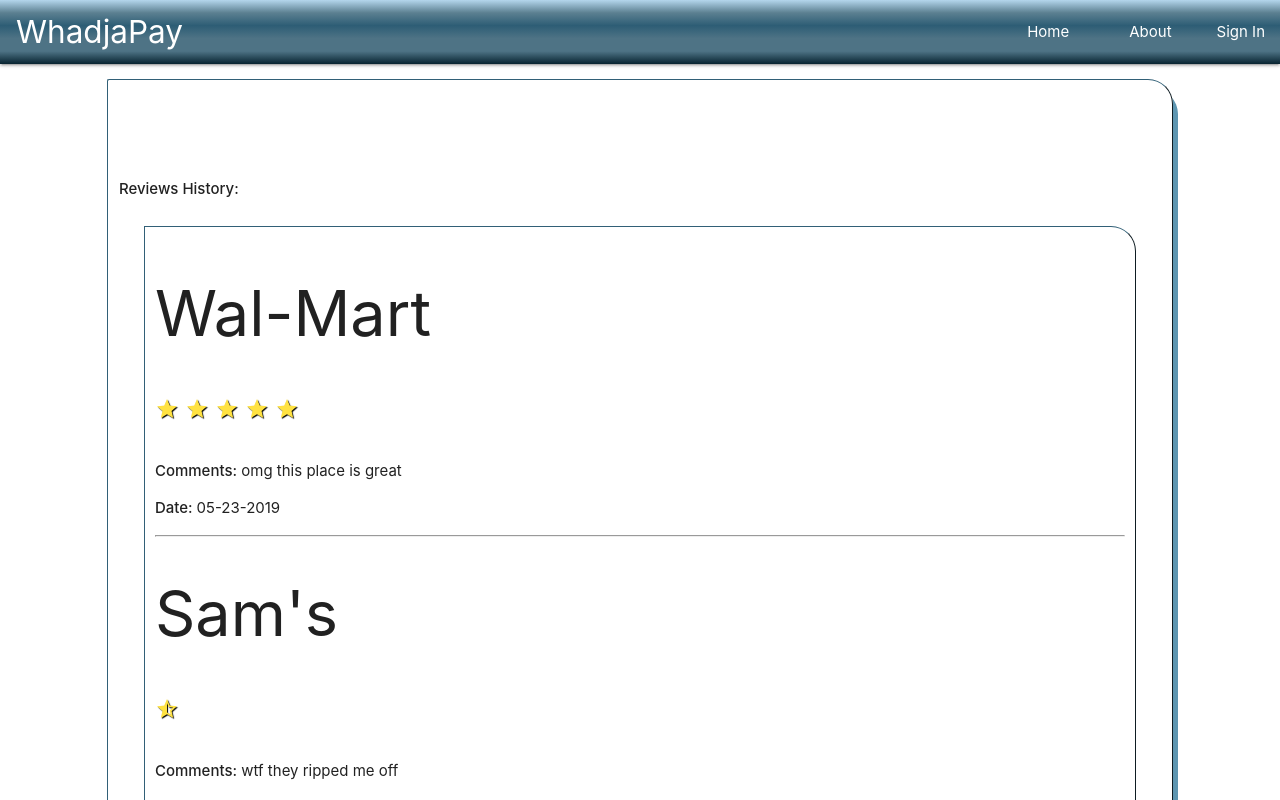
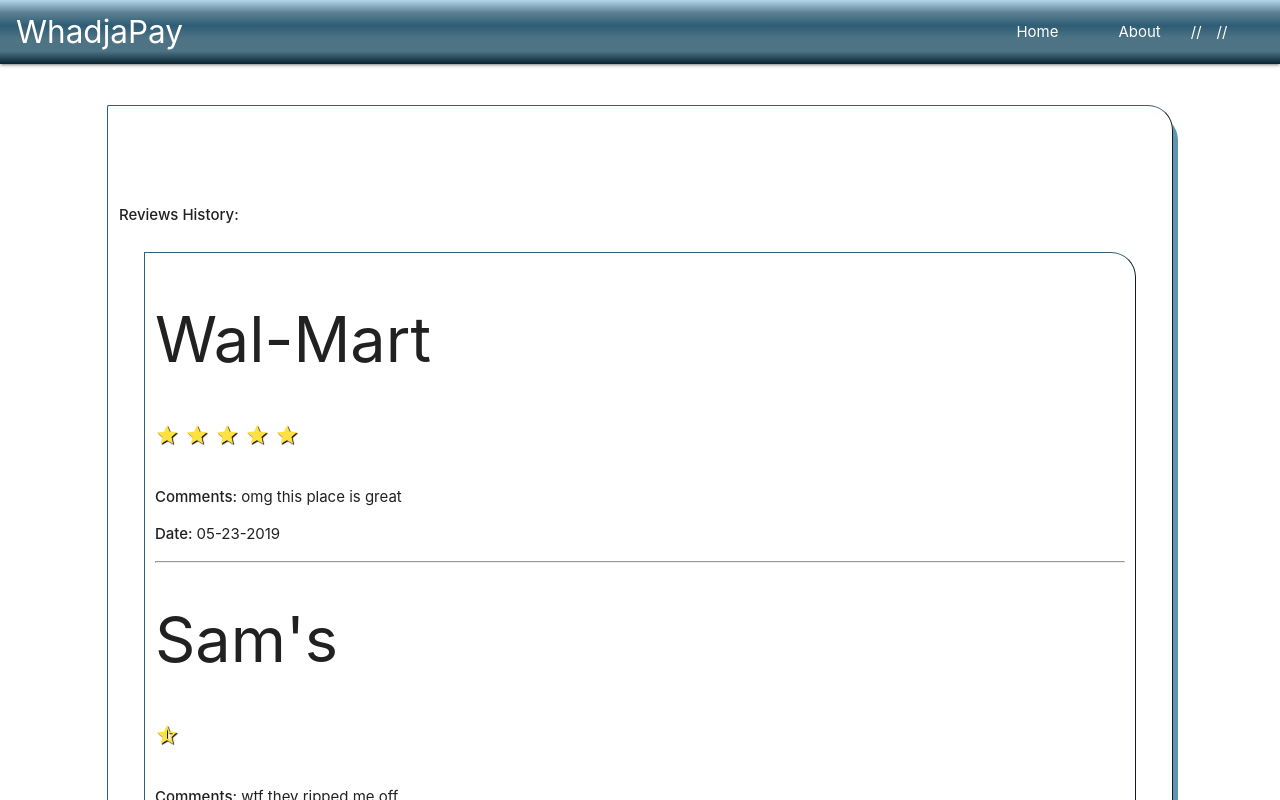
Before and after one commit to MendezAndrewM/Final-Project, a React (Create React App) app in the folder client/: page /profile in a window 1280 px wide. Shown: the top 800 px of the page. Built offline with nearby package versions, Linux system fonts and the light colour scheme.

Commit message:
remove signon

```diff
--- a/client/src/components/Nav/index.js
+++ b/client/src/components/Nav/index.js
@@ -51,9 +51,9 @@
         </Link>
       </NavItem>
 
-      <NavItem href="/google.js">
-        <Social loggedIn={props.loggedIn ? "Sign Out" : "Sign In"} />
-      </NavItem>
+      //<NavItem href="/google.js">
+      //  <Social loggedIn={props.loggedIn ? "Sign Out" : "Sign In"} />
+    //  </NavItem>
 
     </Navbar>
   )
```
